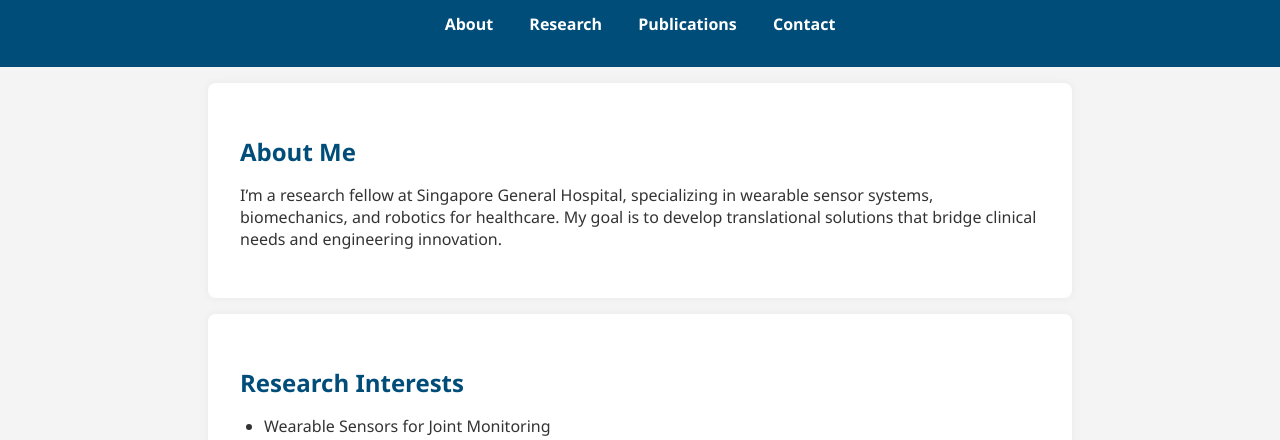
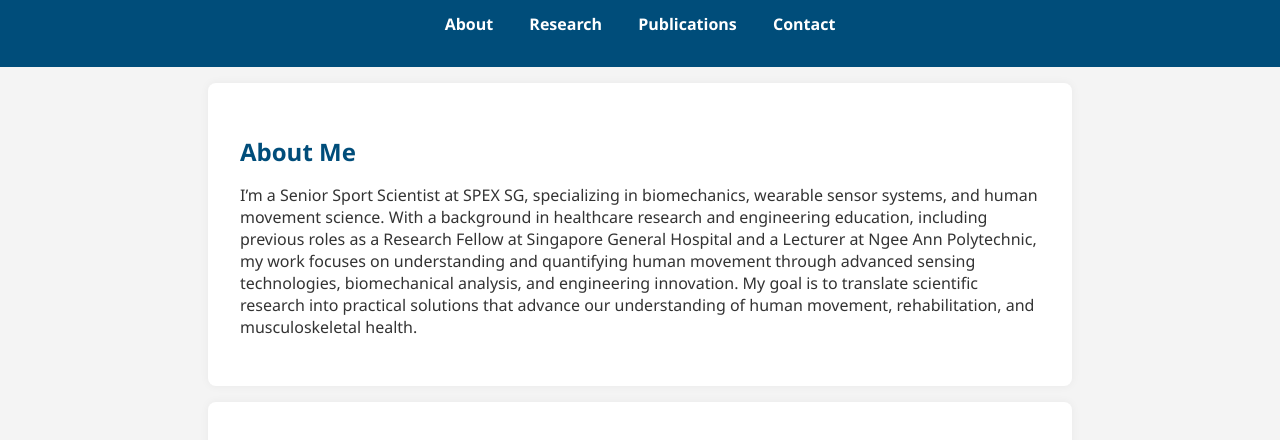
Before and after one commit to Junliang04/research, a plain HTML site: page index.html in a window 1280 px wide. Shown: the part 290-730 px from the top of the page. Drawn offline with Linux system fonts and the light colour scheme.

Commit message:
Update personal description in index.html

```diff
--- a/index.html
+++ b/index.html
@@ -21,7 +21,7 @@
 
   <section id="about">
     <h2>About Me</h2>
-    <p>I’m a research fellow at Singapore General Hospital, specializing in wearable sensor systems, biomechanics, and robotics for healthcare. My goal is to develop translational solutions that bridge clinical needs and engineering innovation.</p>
+    <p>I’m a Senior Sport Scientist at SPEX SG, specializing in biomechanics, wearable sensor systems, and human movement science. With a background in healthcare research and engineering education, including previous roles as a Research Fellow at Singapore General Hospital and a Lecturer at Ngee Ann Polytechnic, my work focuses on understanding and quantifying human movement through advanced sensing technologies, biomechanical analysis, and engineering innovation. My goal is to translate scientific research into practical solutions that advance our understanding of human movement, rehabilitation, and musculoskeletal health.</p>
   </section>
 
   <section id="research">
```
